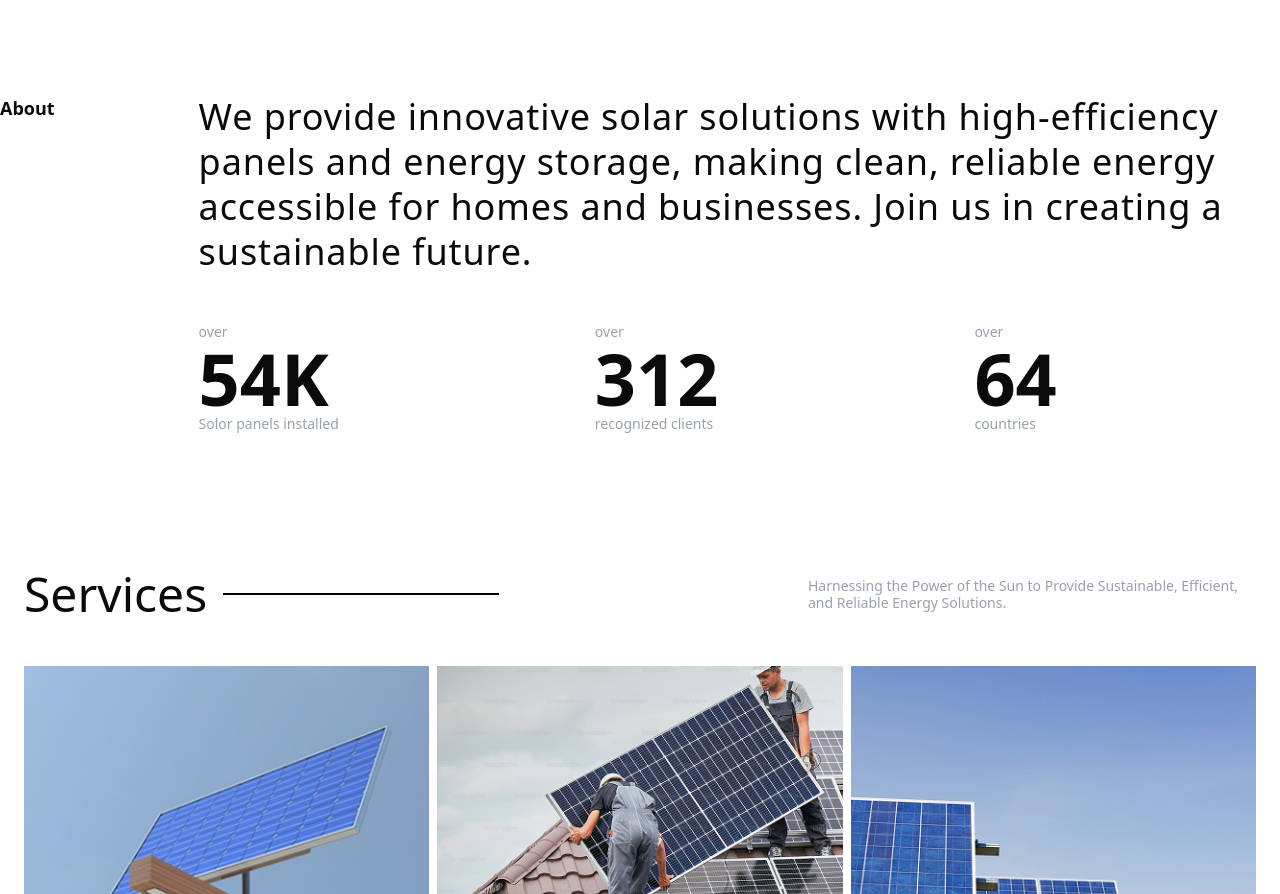
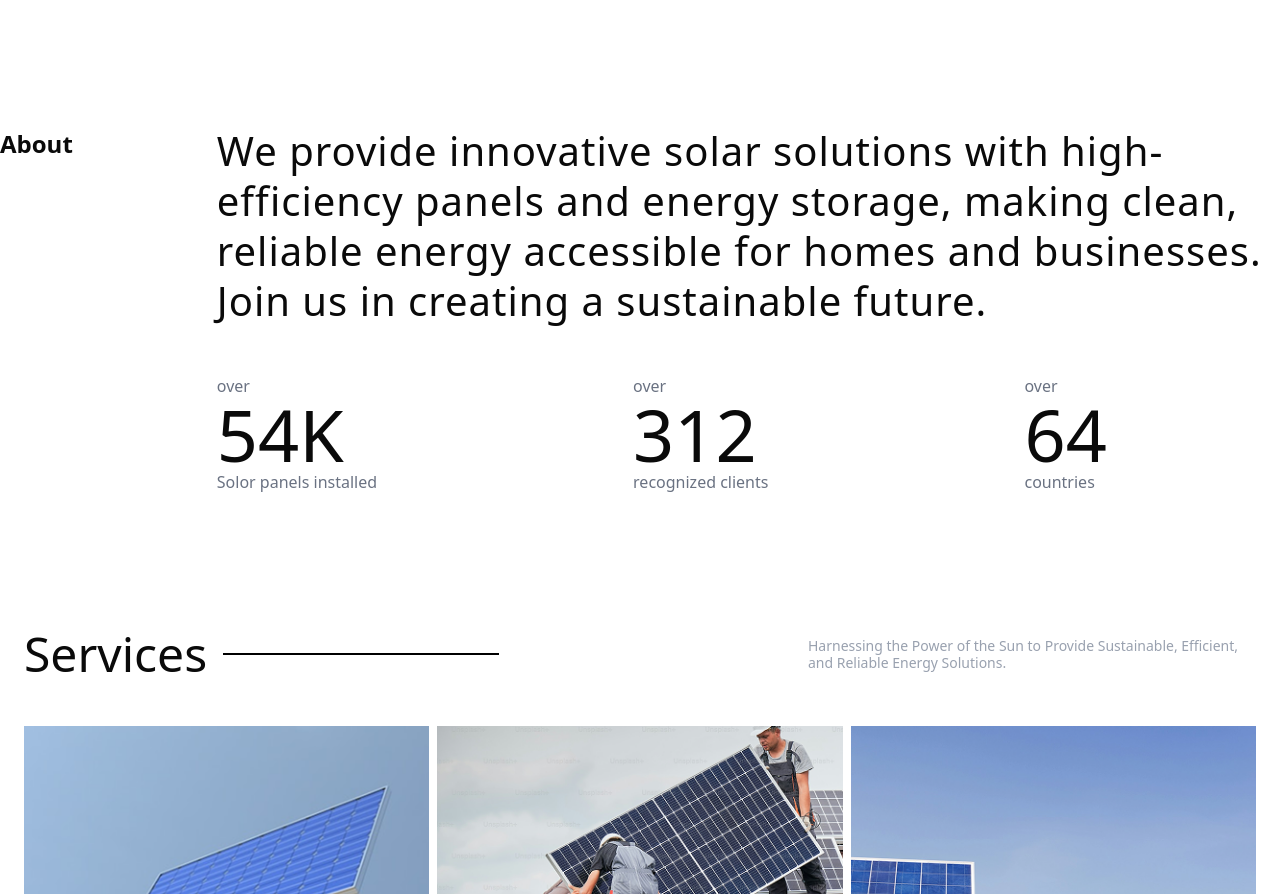
Before and after one commit to Kaveeshala/landing-page2, a Next.js app: page / in a window 1280 px wide. Shown: the part 1116-2010 px from the top of the page. Built offline with nearby package versions, Linux system fonts and the light colour scheme.

Commit message:
made changes in about section

```diff
--- a/app/components/About.jsx
+++ b/app/components/About.jsx
@@ -1,36 +1,34 @@
 export default function About() {
     return (
-      <div className="mx-auto max-w-7xl mt-24">
+      <div className="mx-auto max-w-7xl mt-32">
 
         <div className="flex gap-36">
-          <h1 className="font-semibold text-lg">About</h1>
+          <h1 className="font-roboto text-[24px] font-semibold">About</h1>
           <div>
-            <p className="leading-tight tracking-wide text-4xl">
+            <p className="leading-tight tracking-wide font-roboto font-400 text-[40px]">
               We  provide  innovative  solar  solutions  with  high-efficiency  panels  and  energy  storage,
               making clean, reliable energy accessible for homes and businesses. Join us in creating a sustainable future.
             </p>
 
-            <div className="flex gap-64">
-                <div className="flex flex-col">
-                <p className=" text-gray-400 text-sm mt-12">over</p>
-                <p className="text-7xl font-semibold">54K</p>
-                <p className="text-gray-400 text-sm">Solor panels installed</p>
+            <div className="flex gap-64 font-roboto font-400">
+                <div className="flex flex-col ">
+                <p className=" text-gray-500  mt-12">over</p>
+                <p className="text-7xl">54K</p>
+                <p className="text-gray-500">Solor panels installed</p>
                 </div>
 
                 <div className="flex flex-col">
-                <p className=" text-gray-400 text-sm mt-12">over</p>
-                <p className="text-7xl font-semibold">312</p>
-                <p className="text-gray-400 text-sm">recognized clients</p>
+                <p className=" text-gray-500 mt-12">over</p>
+                <p className="text-7xl">312</p>
+                <p className="text-gray-500">recognized clients</p>
                 </div>
 
                 <div className="flex flex-col">
-                <p className=" text-gray-400 text-sm mt-12">over</p>
-                <p className="text-7xl font-semibold">64</p>
-                <p className="text-gray-400 text-sm">countries</p>
+                <p className=" text-gray-500 mt-12">over</p>
+                <p className="text-7xl">64</p>
+                <p className="text-gray-500">countries</p>
                 </div>
             </div>
-
-
           </div>
         </div>
       </div>
--- a/app/layout.js
+++ b/app/layout.js
@@ -6,7 +6,7 @@ import Footer from "./components/Footer";
 const roboto = Roboto({
   variable: "--font-roboto",
   subsets: ["latin"],
-  weight: ["300","400"],
+  weight: ["300","400","500"],
 });
 
 const inter = Inter ({
```
